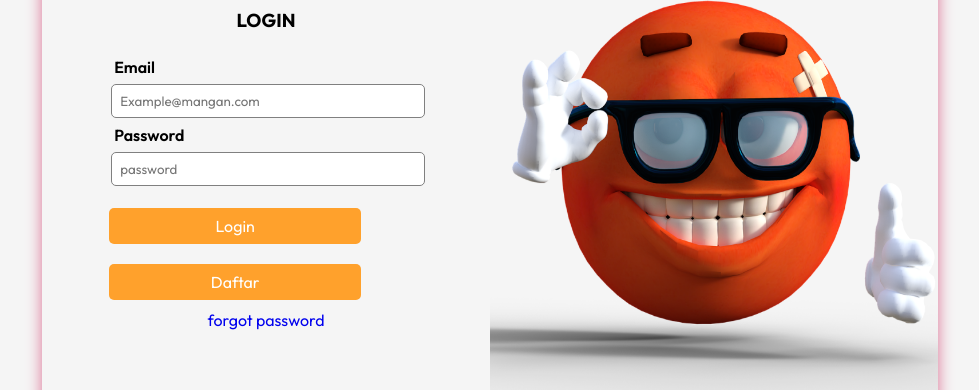
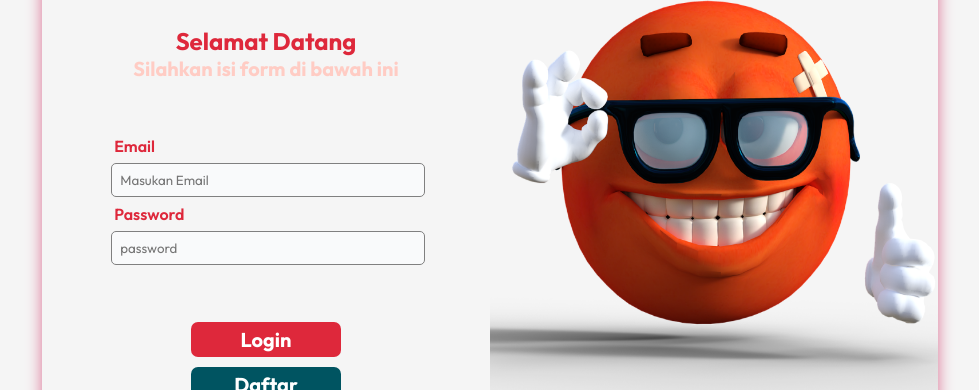
Before and after one commit to FS-4-UMKM/mangan, a plain HTML site: page pages/firman-login/login.html in a window 1280 px wide. Shown: the part 217-607 px from the top of the page, without its empty margins (150-1129 px from the left). Drawn offline with Linux system fonts and the light colour scheme.

Commit message:
Finishing Desain Login

```diff
--- a/pages/firman-login/login.css
+++ b/pages/firman-login/login.css
@@ -1,12 +1,12 @@
-@import url('https://fonts.googleapis.com/css2?family=Outfit:wght@100;300;400;500;600;700;800;900&display=swap');
-*{
+@import url("https://fonts.googleapis.com/css2?family=Outfit:wght@100;300;400;500;600;700;800;900&display=swap");
+* {
   margin: 0;
   padding: 0;
   box-sizing: border-box;
-    font-family: 'outfit', sans-serif;
+  font-family: "outfit", sans-serif;
 }
 
-body{
+body {
   display: flex;
   justify-content: center;
   align-items: center;
@@ -14,51 +14,66 @@ body{
   background-color: whitesmoke;
 }
 
-.container{
+.container {
   padding-top: 30px;
   width: 70%;
   height: 75vh;
   display: flex;
   max-width: 100%;
   border-radius: 15px;
-    box-shadow: 0 10px 15px palevioletred ;
+  box-shadow: 0 10px 15px palevioletred;
+}
+.welkam {
+  margin-top: 50px;
+  margin-bottom: 50px;
 }
 
-.login{
+.welkam h3,
+p {
+  text-align: center;
+}
+.welkam h3 {
+  font-size: 24px;
+  font-weight: bolder;
+  color: #de283b;
+}
+.welkam p {
+  font-size: 20px;
+  color: #ffccc4;
+  font-weight: bold;
+}
+.login {
   width: 50%;
-
 }
-form a{
-    text-decoration: none;
-
+form label {
+  color: #de283b;
 }
-.tittle a{
+form input {
+  background-color: #f9fafb;
+}
+form a {
   text-decoration: none;
 }
-.img-control{
+.tittle {
+  display: flex;
+  flex-direction: column;
+}
+.tittle a {
+  text-decoration: none;
+  font-weight: bold;
+  color: #de283b;
+}
+.img-control {
   text-align: center;
 }
-.img-control img{
-    width: 150px;
+.img-control img {
+  width: 30%;
 }
 
-form{
+form {
   width: 70%;
   margin: 20px auto;
 }
-
-h3{
-    margin: 20px ;
-    text-align: center;
-    font-weight: bolder;
-    text-transform: uppercase;
-}
-
-p{
-    text-align: center;
-    margin: 10px;
-}
-
 
 .right {
   width: 50%;
@@ -83,11 +98,10 @@ p{
   margin-top: 450px;
 }
 
-.right h2{
+.right h2 {
   font-size: 36px;
-
 }
-.right h2 span{
+.right h2 span {
   padding: 5px;
   color: white;
   background-color: red;
@@ -109,24 +123,45 @@ input {
   border-radius: 5px;
   border: 1px solid gray;
 }
+.button-control {
+  display: flex;
+  flex-direction: column;
+  margin-top: 50px;
+  text-align: center;
+  align-items: center;
+}
 
-button {
+.submit {
+  font-size: 20px;
+  font-weight: bold;
+  align-items: center;
+  text-align: center;
+  background-color: #de283b;
+  color: white;
   border: none;
-    outline: none;
-    padding: 8px;
-    width: 252px;
-    color: #fff;
-    font-size: 16px;
+  width: 150px;
+  margin: 5px;
+  border-radius: 7px;
+  padding: 5px 0 5px;
   cursor: pointer;
-    margin-top: 20px;
-    border-radius: 5px;
-    background: #ffa12c;
+}
+.register {
+  font-size: 20px;
+  font-weight: bold;
+  align-items: center;
+  text-align: center;
+  background-color: #005461;
+  color: white;
+  border: none;
+  width: 150px;
+  margin: 5px;
+  border-radius: 7px;
+  padding: 5px 0 5px;
 }
 
 button:hover {
   background: rgba(214, 86, 64, 1);
 }
-
 
 @media (max-width: 880px) {
   .container {
--- a/pages/firman-login/login.html
+++ b/pages/firman-login/login.html
@@ -4,46 +4,42 @@
     <meta charset="UTF-8" />
     <meta name="viewport" content="width=device-width, initial-scale=1.0" />
     <title>Mangan - Pemesanan Katering Online</title>
-  <!-- icons -->
-  <link rel="shortcut icon" href="assets/icons/logo/logo-icon-mangan.svg" />
-  <link rel="stylesheet" href="login.css">
-  <link rel="stylesheet" href="../../css/fonts.css" />
-  <script src="login.js" defer></script>
+    <!-- icons -->
+    <link rel="shortcut icon" href="assets/icons/logo/logo-icon-mangan.svg" />
+    <link rel="stylesheet" href="login.css" />
+    <link rel="stylesheet" href="../../css/fonts.css" />
+    <script src="login.js" defer></script>
   </head>
   <body>
     <div class="container">
-
-
       <div class="login">
-
-
         <form action="">
           <div class="tittle">
             <a href="http://">< kembali</a>
             <div class="img-control">
-              <img src="../../assets/images/Logo-Mangan.png" alt="">
+              <img src="../../assets/images/Logo-Mangan.png" alt="" />
+            </div>
           </div>
-        </div>
+          <div class="welkam">
+            <h3>Selamat Datang</h3>
+            <p>Silahkan isi form di bawah ini</p>
+          </div>
 
-          <h3>
-            login</h3>
-          <label for=""">Email</label>
-          <input type="text" placeholder="Example@mangan.com">
+          <label for="">Email</label>
+          <input type="text" placeholder="Masukan Email" />
           <label for="">Password</label>
-          <input type="password" placeholder="password">
-          <button>Login</button>
-          <button>Daftar</button>
-          <p>
-            <a href="http://">forgot password</a>
-          </p>
+          <input type="password" placeholder="password" />
+          <div class="button-control">
+            <button class="submit" type="submit" id="submit">Login</button>
+            <a class="register" href="">Daftar</a>
+          </div>
         </form>
       </div>
       <div class="right">
-        <img src="../../assets/images/login.png" alt="">
+        <img src="../../assets/images/login.png" alt="" />
         <div class="img-text">
           <h2><span>Ojo</span> lali mangan</h2>
         </div>
-
       </div>
     </div>
   </body>
```
Lines whose indentation alone changed are shown as unchanged.
